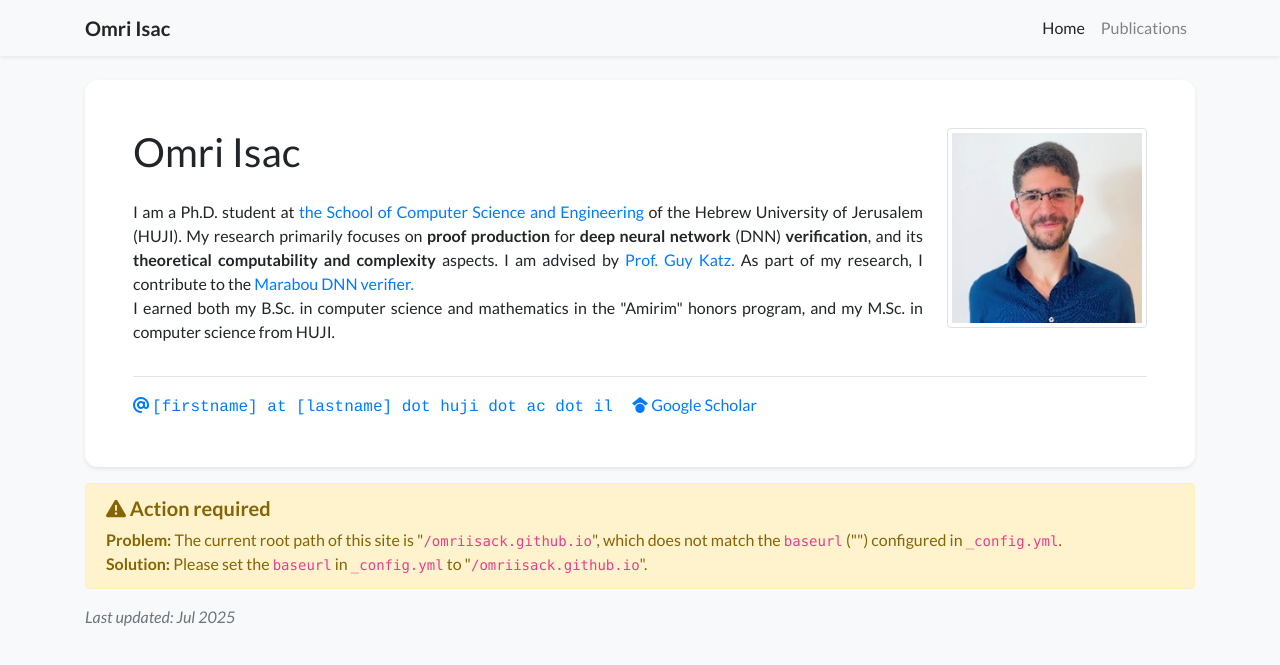
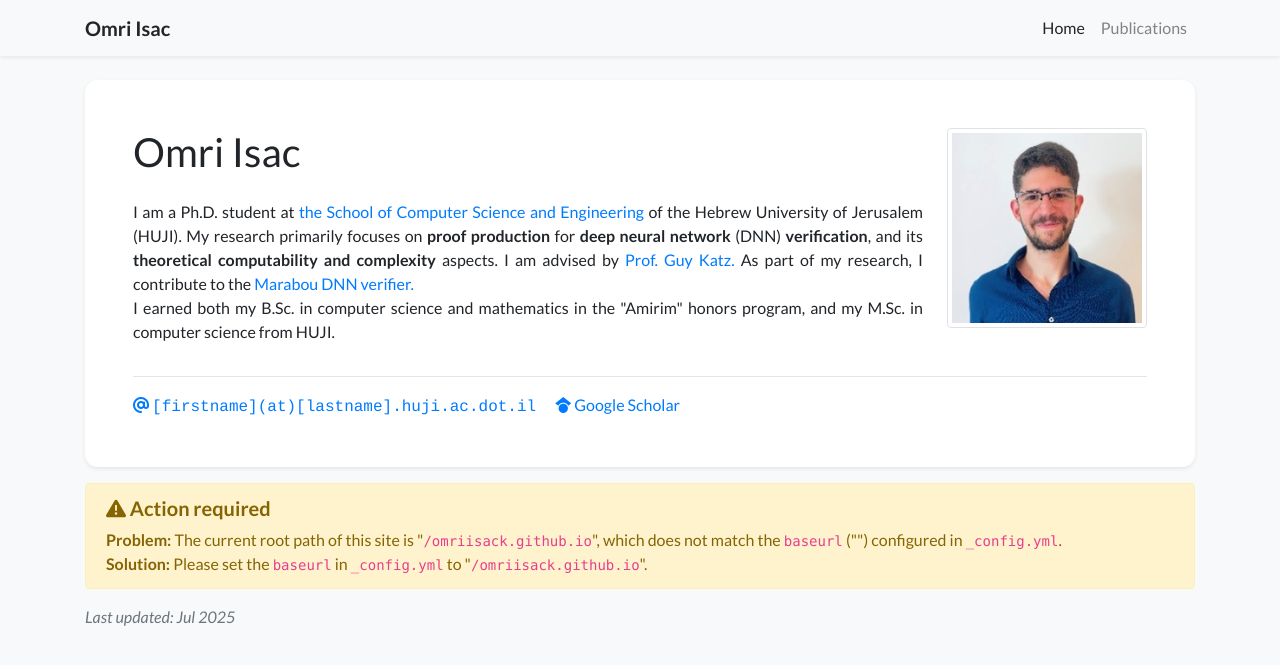
Before and after one commit to omriisack/omriisack.github.io, a Jekyll site: the page built from index.html, in a window 1280 px wide. Shown: the top 665 px of the page. Built offline with Jekyll 4.4.1, drawn with Linux system fonts in a browser that asks for light colours; nearby versions of some CDN libraries; a style sheet for code colours, icons or effects is not loaded.

Commit message:
Update profile.yml

```diff
--- a/_data/profile.yml
+++ b/_data/profile.yml
@@ -4,7 +4,7 @@ navbar_name: "Omri Isac"
 
 
 
-email: "[firstname] at [lastname] dot huji dot ac dot il"
+email: "[firstname]@[lastname].huji.ac.dot.il"
 # cv_link: link-to-your-cv-file
 gscholar: 47EbdvgAAAAJ  # This is an example, replace it with your own Google Scholar ID
 # wechat_qrcode: /assets/images/etc/wechat.jpg
```
